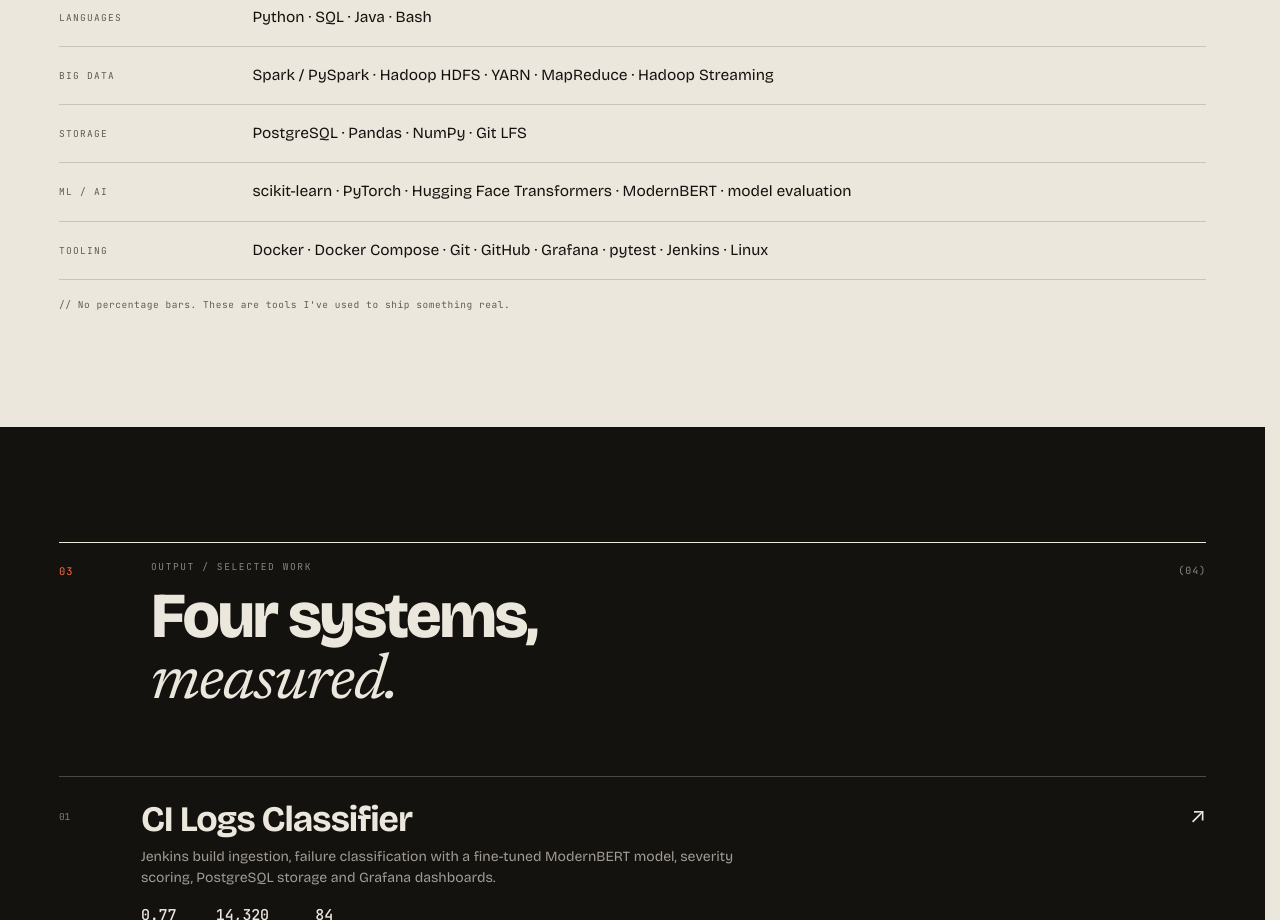
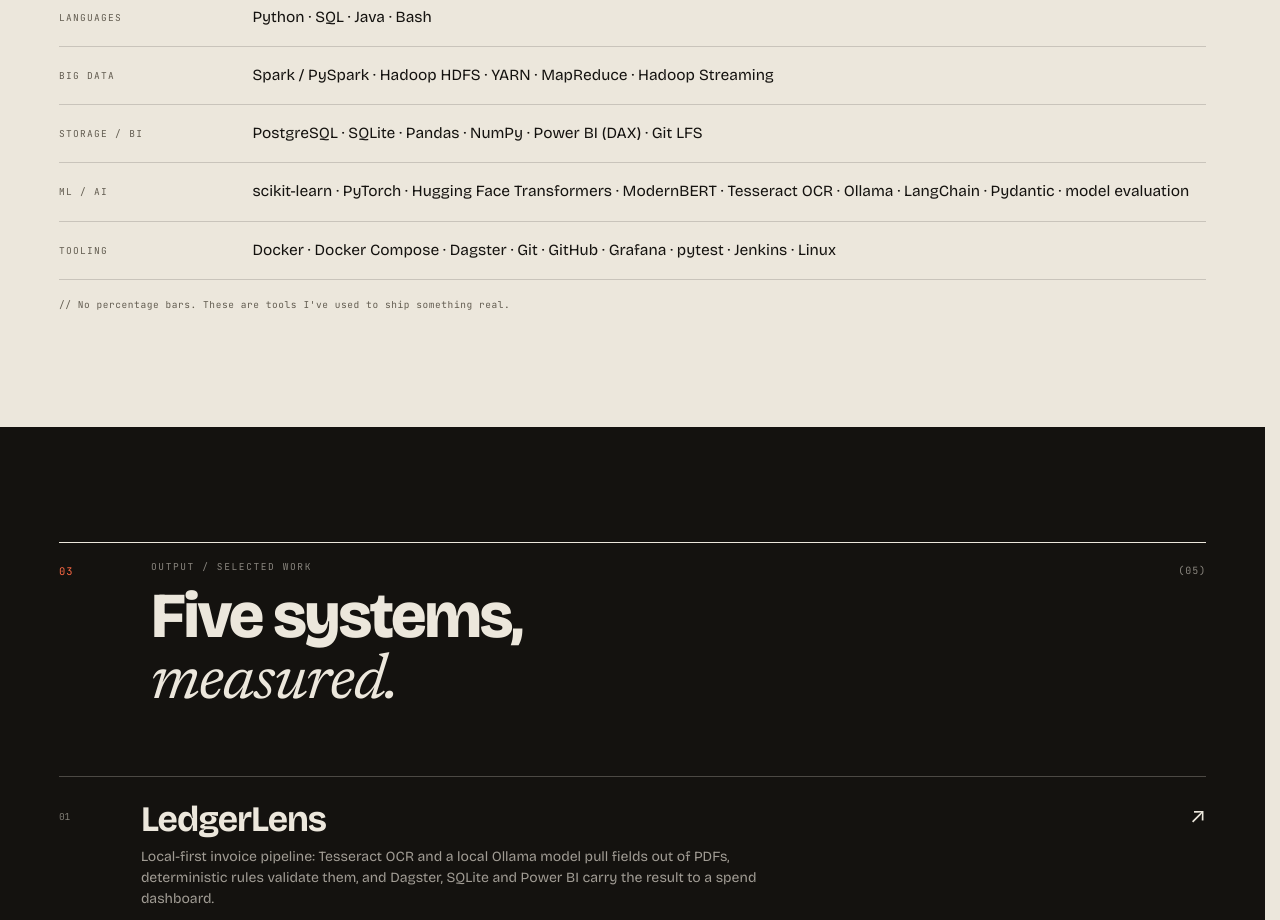
Before and after one commit to AzizMadhbouh/portfolio, a plain HTML site: page index.html in a window 1280 px wide. Shown: the part 1880-2800 px from the top of the page. Drawn offline with nearby package versions, Linux system fonts and the light colour scheme.

Commit message:
Add LedgerLens project and refresh CV

```diff
--- a/index.html
+++ b/index.html
@@ -26,7 +26,7 @@
     <div class="wrap topbar-inner">
       <a class="mark" href="#top" aria-label="Mohamed Aziz Madhbouh — back to top">
         <span class="mark-box">MAM</span>
-        <span class="mark-meta">Portfolio / Rev. 01</span>
+        <span class="mark-meta">Portfolio / Rev. 02</span>
       </a>
       <div class="topbar-right">
         <span class="status"><i aria-hidden="true"></i> Open to work</span>
@@ -123,8 +123,8 @@
     <!-- ===== Ticker ===== -->
     <div class="tape" aria-hidden="true">
       <div class="tape-track">
-        <span>Python</span><b>✳</b><span>Spark</span><b>✳</b><span>Hadoop</span><b>✳</b><span>SQL</span><b>✳</b><span>PyTorch</span><b>✳</b><span>Docker</span><b>✳</b><span>PostgreSQL</span><b>✳</b><span>Grafana</span><b>✳</b><span>MapReduce</span><b>✳</b><span>pytest</span><b>✳</b>
-        <span>Python</span><b>✳</b><span>Spark</span><b>✳</b><span>Hadoop</span><b>✳</b><span>SQL</span><b>✳</b><span>PyTorch</span><b>✳</b><span>Docker</span><b>✳</b><span>PostgreSQL</span><b>✳</b><span>Grafana</span><b>✳</b><span>MapReduce</span><b>✳</b><span>pytest</span><b>✳</b>
+        <span>Python</span><b>✳</b><span>Spark</span><b>✳</b><span>Hadoop</span><b>✳</b><span>SQL</span><b>✳</b><span>PyTorch</span><b>✳</b><span>Docker</span><b>✳</b><span>PostgreSQL</span><b>✳</b><span>Grafana</span><b>✳</b><span>MapReduce</span><b>✳</b><span>Dagster</span><b>✳</b><span>Power BI</span><b>✳</b><span>pytest</span><b>✳</b>
+        <span>Python</span><b>✳</b><span>Spark</span><b>✳</b><span>Hadoop</span><b>✳</b><span>SQL</span><b>✳</b><span>PyTorch</span><b>✳</b><span>Docker</span><b>✳</b><span>PostgreSQL</span><b>✳</b><span>Grafana</span><b>✳</b><span>MapReduce</span><b>✳</b><span>Dagster</span><b>✳</b><span>Power BI</span><b>✳</b><span>pytest</span><b>✳</b>
       </div>
     </div>
 
@@ -145,7 +145,7 @@
             <p>
               I'm in my final year of a Big Data &amp; Data Analysis degree at ISAMM. My
               projects usually start with a file nobody wants to open: 4.1 million purchase
-              rows, 110,000 appointment records, a pile of Jenkins logs.
+              rows, 110,000 appointment records, 25 scanned invoices, a pile of Jenkins logs.
             </p>
             <p>
               The interesting part is what comes after. That means distributed processing on
@@ -194,16 +194,16 @@
             <span class="spec-val">Spark / PySpark · Hadoop HDFS · YARN · MapReduce · Hadoop Streaming</span>
           </div>
           <div class="spec-row">
-            <span class="spec-key">Storage</span>
-            <span class="spec-val">PostgreSQL · Pandas · NumPy · Git LFS</span>
+            <span class="spec-key">Storage / BI</span>
+            <span class="spec-val">PostgreSQL · SQLite · Pandas · NumPy · Power BI (DAX) · Git LFS</span>
           </div>
           <div class="spec-row">
             <span class="spec-key">ML / AI</span>
-            <span class="spec-val">scikit-learn · PyTorch · Hugging Face Transformers · ModernBERT · model evaluation</span>
+            <span class="spec-val">scikit-learn · PyTorch · Hugging Face Transformers · ModernBERT · Tesseract OCR · Ollama · LangChain · Pydantic · model evaluation</span>
           </div>
           <div class="spec-row">
             <span class="spec-key">Tooling</span>
-            <span class="spec-val">Docker · Docker Compose · Git · GitHub · Grafana · pytest · Jenkins · Linux</span>
+            <span class="spec-val">Docker · Docker Compose · Dagster · Git · GitHub · Grafana · pytest · Jenkins · Linux</span>
           </div>
         </div>
         <p class="spec-note reveal">// No percentage bars. These are tools I've used to ship something real.</p>
@@ -217,14 +217,28 @@
           <span class="folio">03</span>
           <div>
             <span class="tag">Output / Selected work</span>
-            <h2>Four systems,<br /><em>measured.</em></h2>
+            <h2>Five systems,<br /><em>measured.</em></h2>
           </div>
-          <span class="work-count">(04)</span>
+          <span class="work-count">(05)</span>
         </div>
 
         <div class="work-list">
+          <a class="work-row reveal" href="https://github.com/AzizMadhbouh/ledgerlens" target="_blank" rel="noopener">
+            <span class="work-idx">01</span>
+            <div class="work-main">
+              <h3>LedgerLens</h3>
+              <p>Local-first invoice pipeline: Tesseract OCR and a local Ollama model pull fields out of PDFs, deterministic rules validate them, and Dagster, SQLite and Power BI carry the result to a spend dashboard.</p>
+              <div class="work-stats">
+                <span><b>84%</b>straight-through</span>
+                <span><b>105/105</b>fields exact</span>
+                <span><b>8.9s</b>cached run</span>
+              </div>
+            </div>
+            <span class="work-go" aria-hidden="true">↗</span>
+          </a>
+
           <a class="work-row reveal" href="https://github.com/AzizMadhbouh/ci-logs-classifier" target="_blank" rel="noopener">
-            <span class="work-idx">01</span>
+            <span class="work-idx">02</span>
             <div class="work-main">
               <h3>CI Logs Classifier</h3>
               <p>Jenkins build ingestion, failure classification with a fine-tuned ModernBERT model, severity scoring, PostgreSQL storage and Grafana dashboards.</p>
@@ -238,7 +252,7 @@
           </a>
 
           <a class="work-row reveal" href="https://github.com/AzizMadhbouh/ev-analytics-spark-hadoop" target="_blank" rel="noopener">
-            <span class="work-idx">02</span>
+            <span class="work-idx">03</span>
             <div class="work-main">
               <h3>EV Analytics</h3>
               <p>Distributed analytics over 279,781 electric-vehicle registrations on a Dockerized HDFS + YARN + Spark cluster. Seven aggregations, computed in parallel.</p>
@@ -252,7 +266,7 @@
           </a>
 
           <a class="work-row reveal" href="https://github.com/AzizMadhbouh/mapreduce-purchases-analytics" target="_blank" rel="noopener">
-            <span class="work-idx">03</span>
+            <span class="work-idx">04</span>
             <div class="work-main">
               <h3>Purchases, Mapped &amp; Reduced</h3>
               <p>Hadoop Streaming job that totals sales and transaction counts per product category across 4.14 million retail records.</p>
@@ -266,7 +280,7 @@
           </a>
 
           <a class="work-row reveal" href="https://github.com/AzizMadhbouh/NoShowAnalysis" target="_blank" rel="noopener">
-            <span class="work-idx">04</span>
+            <span class="work-idx">05</span>
             <div class="work-main">
               <h3>No-Show Prediction</h3>
               <p>Logistic regression against a class-balanced random forest for predicting missed medical appointments. Honest metrics for an imbalanced dataset.</p>
@@ -345,7 +359,7 @@
       </p>
       <p>
         © 2026 Mohamed Aziz Madhbouh<br />
-        Rev. 01 — Oct 2026
+        Rev. 02 — Nov 2026
       </p>
     </div>
   </footer>
```
Also changed, not shown: 1 other file.
